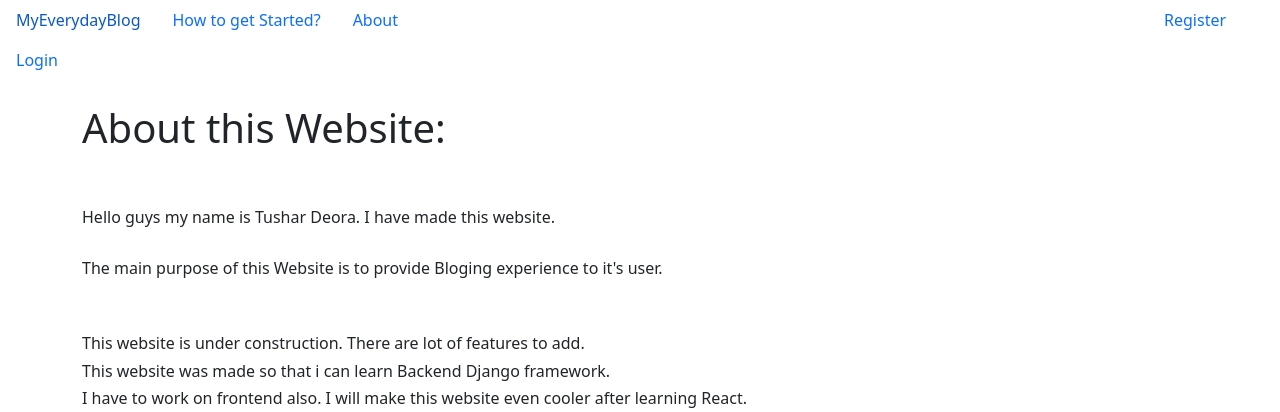
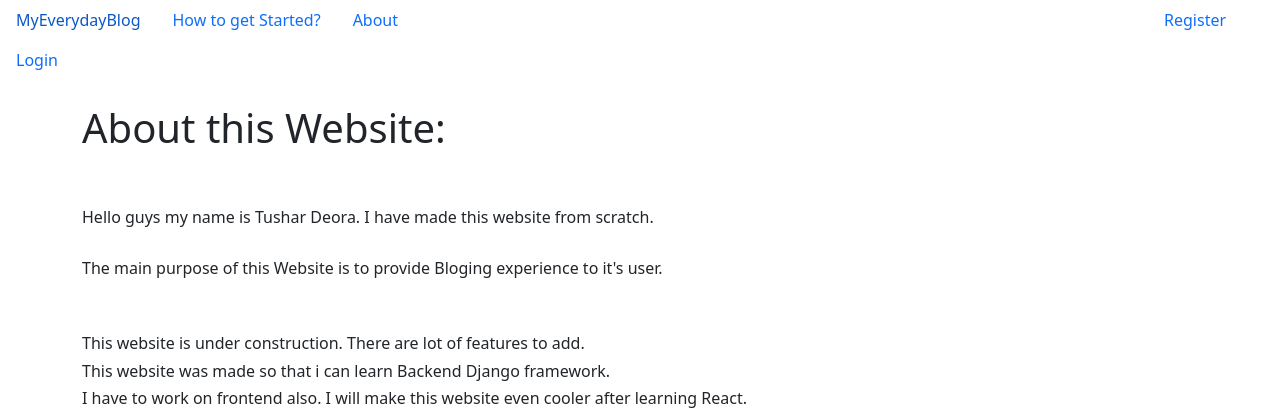
Before and after one commit to Tushar9967/Blog-website, a Django app: page /blogapp/about/ in a window 1280 px wide. Shown: the top 412 px of the page. Run offline with Django 3.2, Linux system fonts and the light colour scheme.

Commit message:
little changes

```diff
--- a/blogpro/templates/blogapp/about.html
+++ b/blogpro/templates/blogapp/about.html
@@ -6,7 +6,7 @@
     <h1>About this Website:</h1>
     <br>
     <br>
-    <h6>Hello guys my name is Tushar Deora. I have made this website. </h6>
+    <h6>Hello guys my name is Tushar Deora. I have made this website from scratch. </h6>
     <br>
     <h6>The main purpose of this Website is to provide Bloging experience to it's user. </h6>
     <br>
```
